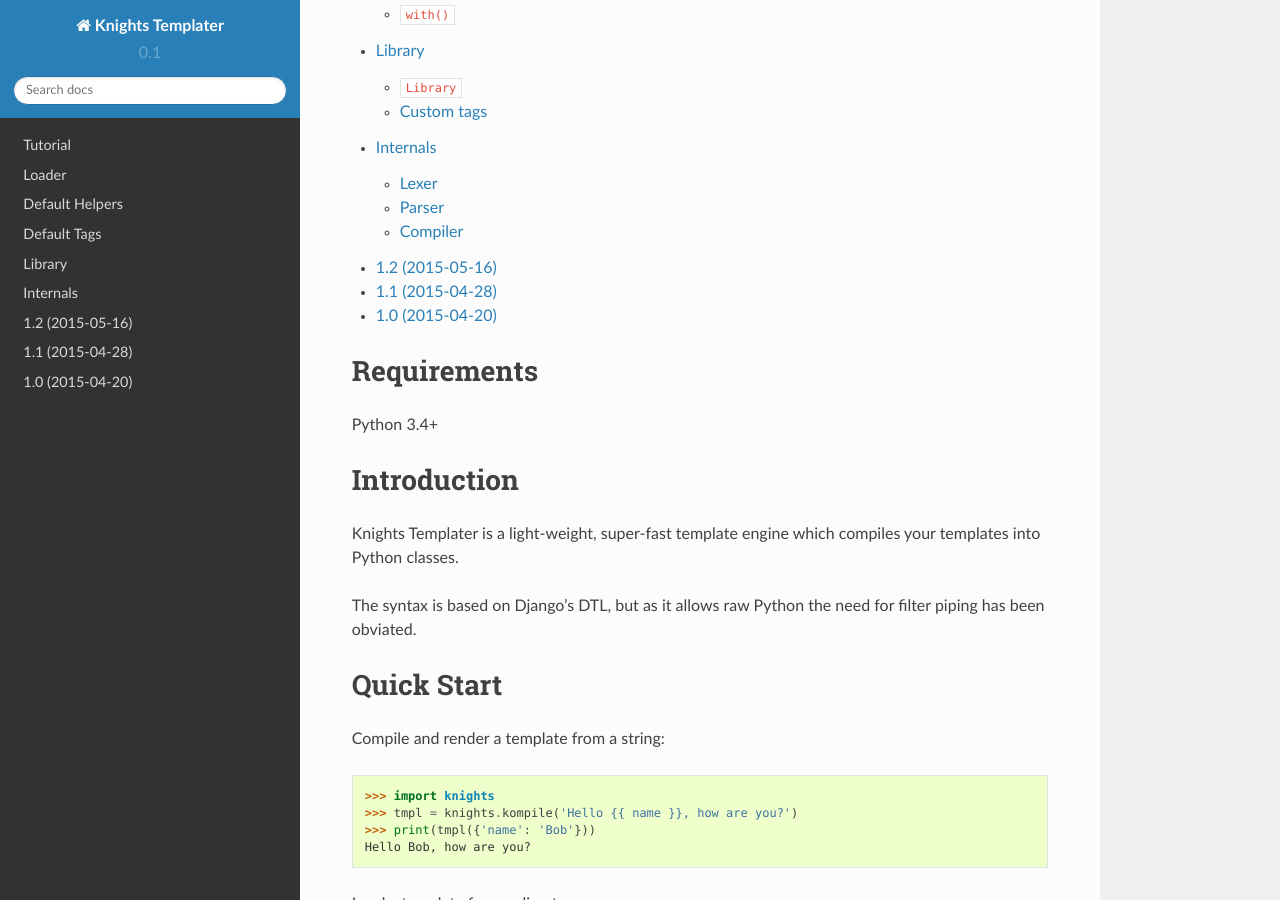
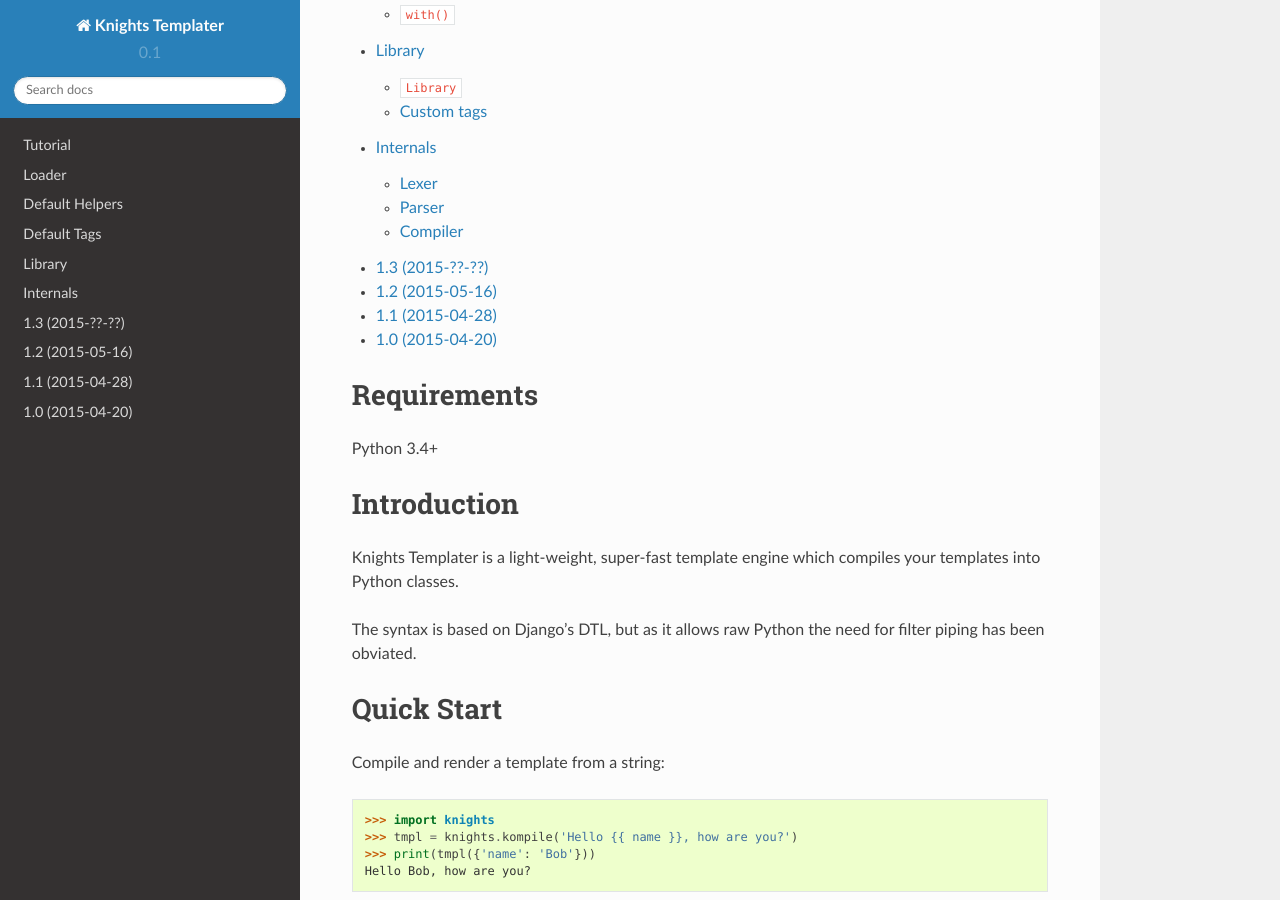
Before and after one commit to funkybob/knights-templater, a Sphinx documentation site: the page built from docs/index.rst, in a window 1280 px wide and 900 px high, scrolled down 954 px. Built offline with Sphinx 7.4.7 and the Read the Docs theme 2.0.0, drawn with Linux system fonts in a browser that asks for light colours.

Commit message:
Update changelog

```diff
--- a/docs/changelog.rst
+++ b/docs/changelog.rst
@@ -1,3 +1,10 @@
+1.3 (2015-??-??)
+----------------
+
+Fixes:
+
+- Don't resolve builtins via the context
+
 1.2 (2015-05-16)
 ----------------
 
```
